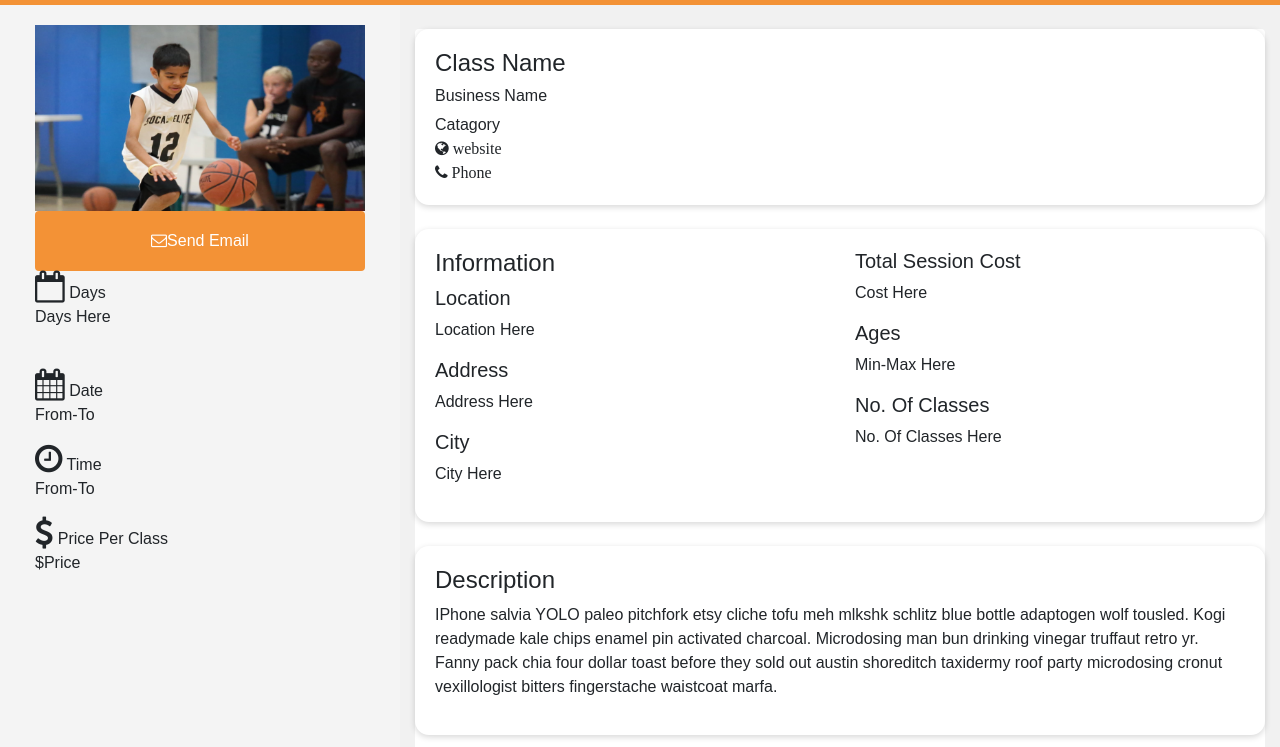
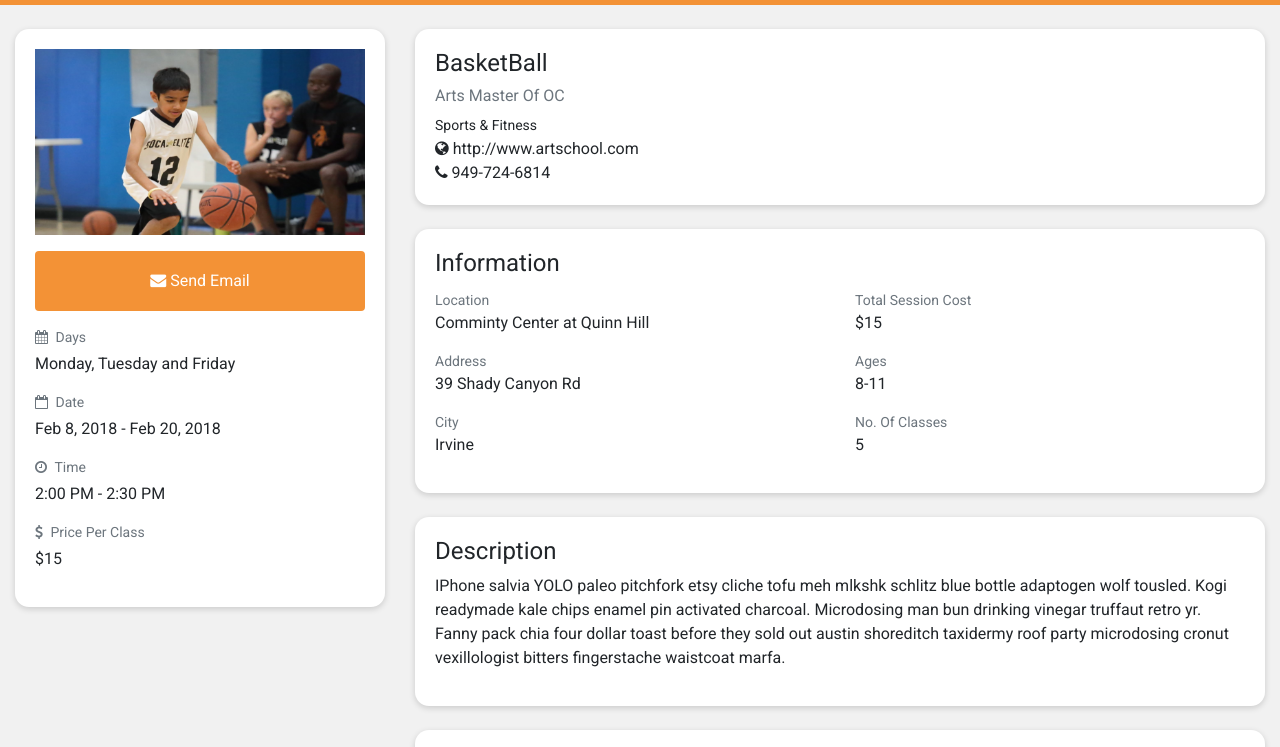
Before and after one commit to harsh-technoarch/EOK-UI, a plain HTML site: page detailpage.html in a window 1280 px wide. Shown: the part 98-845 px from the top of the page. Drawn offline with Linux system fonts and the light colour scheme.

Commit message:
Detailpage Added, Font Added, Fa fa icons Added

```diff
--- a/css/custom.css
+++ b/css/custom.css
@@ -1,5 +1,7 @@
 body {
     background-color: #f1f1f1;
+    font-family: 'Roboto', sans-serif;
+
 }
 
 a {
@@ -87,13 +89,10 @@ img {
     max-width: 100%;
 }
 
-.card-body {
+.card {
+    border: none;
     box-shadow: 0px 2px 6px rgba(0, 0, 0, .16);
     border-radius: 14px;
-}
-
-.card {
-    border: none;
 }
 
 
@@ -112,6 +111,10 @@ img {
 .eok-aside {
     max-width: 400px;
     background-color: #F4F4F4
+}
+
+.eok-detail-aside {
+    max-width: 400px;
 }
 
 .eok-tags{
@@ -402,6 +405,10 @@ label.error {
         max-width: 100%;
     }
 
+    .eok-detail-aside {
+        max-width: 100%;
+    }
+
 }
 
 
@@ -448,3 +455,20 @@ display: flex;
     line-height: 60px;
     background-color: #f5f5f5;
 }
+
+.fontsize-12 {
+    font-size: 12px !important;
+}
+
+.fontsize-13 {
+    font-size: 13px !important;
+}
+
+.fontsize-14 {
+    font-size: 14px !important;
+}
+
+
+.fontsize-20 {
+    font-size: 20px !important;
+}
--- a/detailpage.html
+++ b/detailpage.html
@@ -9,6 +9,8 @@
     <link rel="stylesheet" href="css/bootstrap.min.css">
     <link rel="stylesheet" href="css/jquery-ui.css">
     <link rel="stylesheet" href="css/jquery-ui-style.css" type="text/css">
+    <link href="https://fonts.googleapis.com/css?family=Roboto" rel="stylesheet">
+
 
     <link href="https://maxcdn.bootstrapcdn.com/font-awesome/4.7.0/css/font-awesome.min.css" rel="stylesheet" integrity="sha384-wvfXpqpZZVQGK6TAh5PVlGOfQNHSoD2xbE+QkPxCAFlNEevoEH3Sl0sibVcOQVnN"
         crossorigin="anonymous">
@@ -47,43 +49,52 @@
     </header>
     <div class="container-fluid">
         <div class="row">
-            <div class="col eok-aside">
+            <div class="col eok-detail-aside mt-4">
+                <div class="card">
                     <div class="eok-filter-sidebar">
-                    <div class="row">
-                        <div class="col-md-12">
+                        <div>
                             <img src="images/bg1.jpg">
                         </div>
-                        <div class="col-md-12">
-                            <button type="button" style="width:100%" class="eok-btn eok-btn-primary">
-                                <i class="fa fa-envelope-o fa-1x"></i>Send Email</button>
+                        <div class="mt-3">
+                            <button type="button" class="eok-btn eok-btn-primary btn-block">
+                                <i class="fa fa-envelope"></i> Send Email
+                            </button>
                         </div>
+                        <div class="mt-3 mb-3">
+                            <div class="fontsize-14 text-muted">
+                                <span class="mr-1">
+                                    <i class="fa fa-calendar" aria-hidden="true"></i>
+                                </span>
+                                <span>Days</span>
                             </div>
-                    <div class="row">
-                        <div class="col">
-                            <i class="fa fa-calendar-o fa-2x" aria-hidden="true"></i>
-                            <span>Days</span>
-                            <p>Days Here</p>
+                            <div class="mt-1">Monday, Tuesday and Friday</div>
                         </div>
+                        <div class="mb-3">
+                            <div class="fontsize-14 text-muted">
+                                <span class="mr-1">
+                                    <i class="fa fa-calendar-o" aria-hidden="true"></i>
+                                </span>
+                                <span>Date</span>
                             </div>
-                    <div class="row mt-4">
-                        <div class="col-md-12">
-                            <i class="fa fa-calendar fa-2x" aria-hidden="true"></i>
-                            <span>Date</span>
-                            <p>From-To</p>
+                            <div class="mt-1">Feb 8, 2018 - Feb 20, 2018</div>
                         </div>
+                        <div class="mb-3">
+                            <div class="fontsize-14 text-muted">
+                                <span class="mr-1">
+                                    <i class="fa fa-clock-o" aria-hidden="true"></i>
+                                </span>
+                                <span>Time</span>
                             </div>
-                    <div class="row">
-                        <div class="col-md-12">
-                            <i class="fa fa-clock-o fa-2x" aria-hidden="true"></i>
-                            <span>Time</span>
-                            <p>From-To</p>
+                            <div class="mt-1">2:00 PM - 2:30 PM</div>
                         </div>
+                        <div class="mb-3">
+                            <div class="fontsize-14 text-muted">
+                                <span class="mr-1">
+                                    <i class="fa fa-usd" aria-hidden="true"></i>
+                                </span>
+                                <span>Price Per Class</span>
                             </div>
-                    <div class="row">
-                        <div class="col-md-12">
-                            <i class="fa fa-usd fa-2x" aria-hidden="true"></i>
-                            <span>Price Per Class</span>
-                            <p>$Price</p>
+                            <div class="mt-1">$15</div>
                         </div>
                     </div>
                 </div>
@@ -96,18 +107,48 @@
                         <div class="row">
                             <div class="col-12 d-md-none d-xl-none d-lg-none"></div>
                             <div class="col">
-                                <h4>Class Name</h4>
-                                <h6>Business Name</h6>
+                                <h4>BasketBall</h4>
+                                <h6 class="text-muted">Arts Master Of OC</h6>
 
                                 <div class="text">
-                                        <span>Catagory</span>
+                                    <span class="fontsize-14">Sports & Fitness</span>
                                     <div class="text">
-                                <span class="fa fa-globe" aria-hidden="true">
-                                website</span>
+                                        <span class="fa fa-globe" aria-hidden="true"></span>
+                                            <span>http://www.artschool.com</span>
                                     </div>
                                     <div class="text">
-                                <span class="fa fa-phone" aria-hidden="true">
-                                Phone</span>
+                                        <span class="fa fa-phone" aria-hidden="true"></span>
+                                            <span>949-724-6814</span>
+                                    </div>
+                                </div>
+                            </div>
+                        </div>
+                    </div>
+                </div>
+
+                <div class="mt-4">
+                    <div class="card">
+                        <div class="card-body">
+                            <h4 class="card-title">Information</h4>
+                            <div class="row">
+                                <div class="col-12 d-md-none d-xl-none d-lg-none"></div>
+                                <div class="col">
+                                    <div class="fontsize-14 text-muted">Location</div>
+                                    <p>Comminty Center at Quinn Hill</p>
+                                    <div class="fontsize-14 text-muted">Address</div>
+                                    <p>39 Shady Canyon Rd</p>
+                                    <div class="fontsize-14 text-muted">City</div>
+                                    <p>Irvine</p>
+                                </div>
+                                <div class="col">
+                                    <div class="fontsize-14 text-muted">Total Session Cost</div>
+                                    <p>$15</p>
+
+                                    <div class="fontsize-14 text-muted">Ages</div>
+                                    <p>8-11</p>
+
+                                    <div class="fontsize-14 text-muted">No. Of Classes</div>
+                                    <p>5</p>
                                 </div>
                             </div>
                         </div>
@@ -119,44 +160,12 @@
                             <div class="row">
                                 <div class="col-12 d-md-none d-xl-none d-lg-none"></div>
                                 <div class="col">
-                                    <h4>Information</h4>
-                                    <h5>Location</h5>
-                                    <p>Location Here</p>
-                                    <h5>Address</h5>
-                                    <p>Address Here</p>
-                                    <h5>City</h5>
-                                    <p>City Here</p>
-                                </div>
-
-                                <div class="col">
-                                    <h5>Total Session Cost</h5>
-                                    <p>Cost Here</p>
-
-                                    <h5>Ages</h5>
-                                    <p>Min-Max Here</p>
-
-                                    <h5>No. Of Classes</h5>
-                                    <p>No. Of Classes Here</p>
-                                </div>
-
-
-                            </div>
-                        </div>
-                    </div>
-                </div>
-                <div class="mt-4">
-                    <div class="card">
-                        <div class="card-body">
-                            <div class="row">
-                                <div class="col-12 d-md-none d-xl-none d-lg-none"></div>
-                                <div class="col">
                                     <h4>Description</h4>
-                                    <p>IPhone salvia YOLO paleo pitchfork etsy cliche tofu meh mlkshk schlitz blue bottle adaptogen
-                                        wolf tousled. Kogi readymade kale chips enamel pin activated charcoal. Microdosing
-                                        man bun drinking vinegar truffaut retro yr. Fanny pack chia four dollar toast before
-                                        they sold out austin shoreditch taxidermy roof party microdosing cronut vexillologist
-                                        bitters fingerstache waistcoat marfa.</p>
-
+                                    <p>IPhone salvia YOLO paleo pitchfork etsy cliche tofu meh mlkshk schlitz blue bottle
+                                        adaptogen wolf tousled. Kogi readymade kale chips enamel pin activated charcoal.
+                                        Microdosing man bun drinking vinegar truffaut retro yr. Fanny pack chia four
+                                        dollar toast before they sold out austin shoreditch taxidermy roof party microdosing
+                                        cronut vexillologist bitters fingerstache waistcoat marfa.</p>
                                 </div>
                             </div>
                         </div>
@@ -169,9 +178,29 @@
                                 <div class="col-12 d-md-none d-xl-none d-lg-none"></div>
                                 <div class="col">
                                     <h4>More Classes</h4>
+                                    <div class="row mt-4">
+                                    <div class="col-md-3">
+                                    <img src="images/bg1.jpg" class="eok-card-body pb-3" width="100%">
+                                     <p class="text-center fontsize-20">Business Name</p>
+                                    </div>
+                                    <div class="col-md-3">
+                                    <img src="images/bg1.jpg" class="eok-card-body pb-3" width="100%">
+                                     <p class="text-center fontsize-20">Business Name</p>
+                                    </div>
+                                    <div class="col-md-3">
+                                    <img src="images/bg1.jpg" class="eok-card-body pb-3" width="100%">
+                                     <p class="text-center fontsize-20">Business Name</p>
+                                    </div>
+                                    <div class="col-md-3">
+                                    <img src="images/bg1.jpg" class="eok-card-body pb-3" width="100%">
+                                     <p class="text-center fontsize-20">Business Name</p>
+                                    </div>
 
 
 
+                                    </div>
+
+                                </div>
                             </div>
                         </div>
                     </div>
```
Also changed, not shown: ForgetPassword.html (+2 -0 lines), ResetPassword.html (+2 -0 lines), SignUp.html (+2 -0 lines), addbusiness.html (+2 -0 lines), index.html (+2 -0 lines), login.html (+2 -0 lines), resultpage.html (+2 -0 lines). Lines whose indentation alone changed are shown as unchanged.
